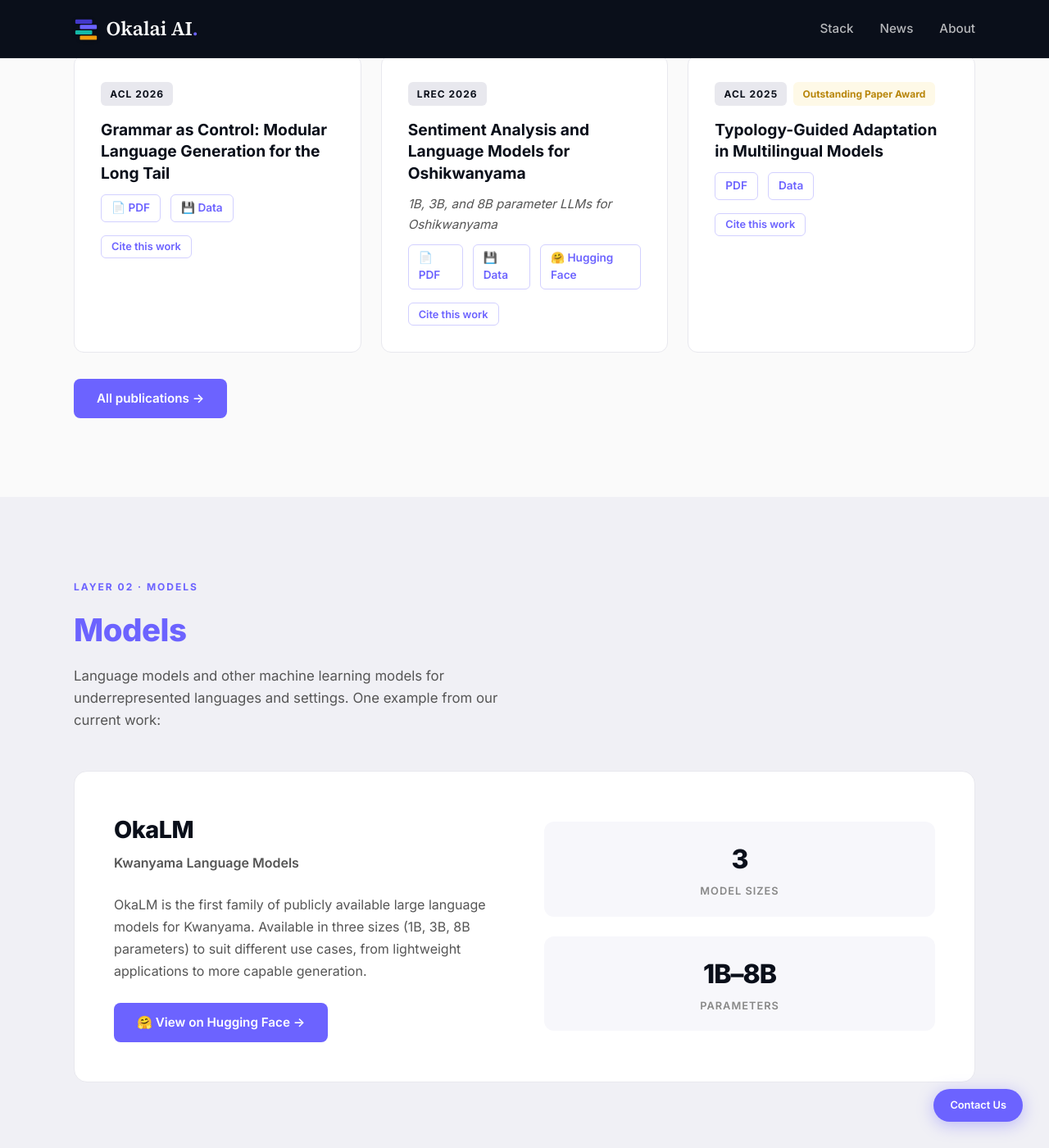
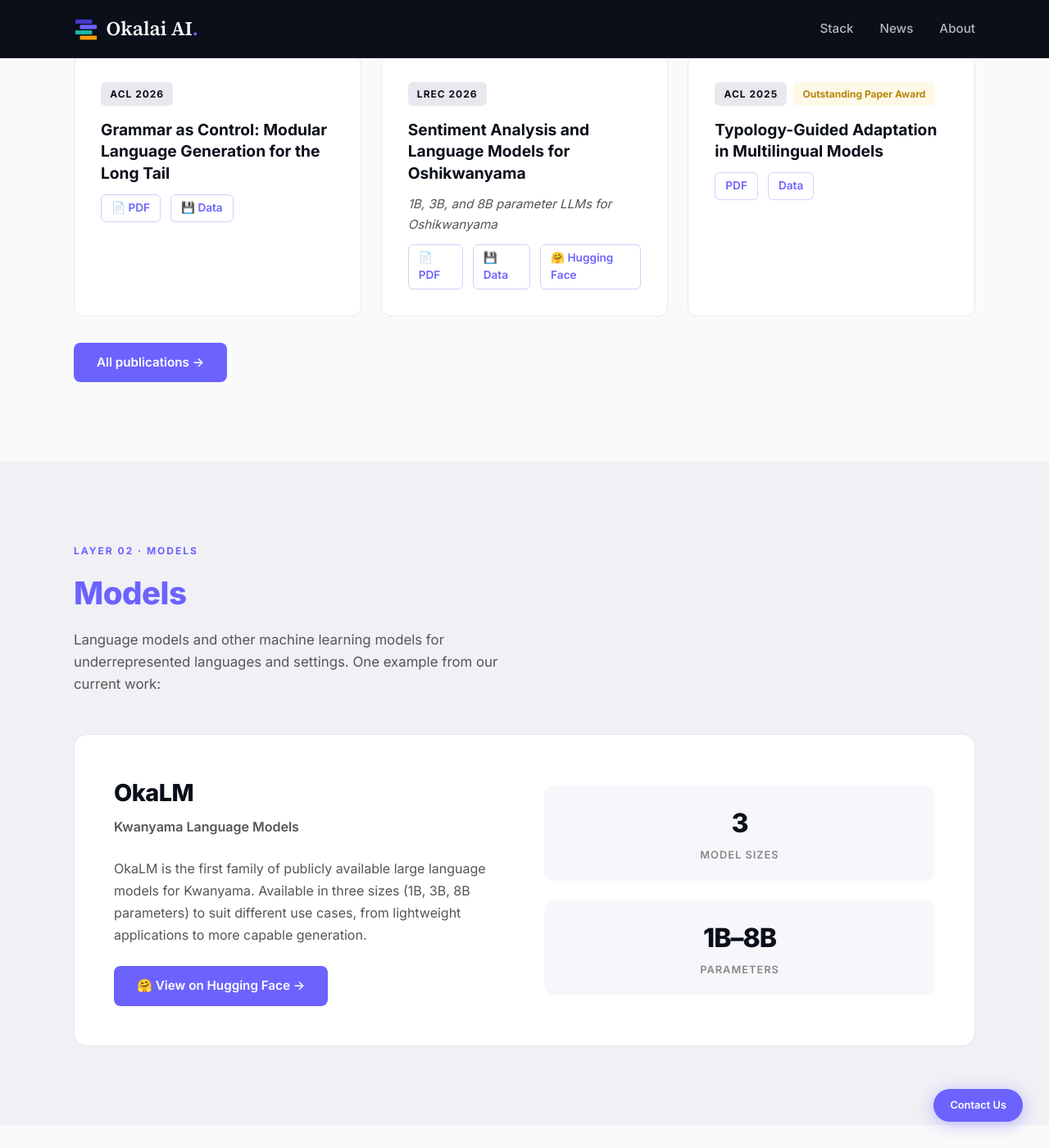
Before and after one commit to okalai-ai/okalai-site, a Jekyll site: the page built from index.md, in a window 1280 px wide and 1400 px high, scrolled down 2125 px. Shown: the whole window at 82% size. Built offline with Jekyll 4.4.1, drawn with Linux system fonts in a browser that asks for light colours.

Commit message:
Remove Namibia Minute in applications; simplify stack cards; strip cite blocks from publications

```diff
--- a/assets/css/style.css
+++ b/assets/css/style.css
@@ -674,47 +674,6 @@ a {
   padding: 0.5rem 0;
 }
 
-/* === Cite Block === */
-.cite-block {
-  margin-top: 1rem;
-}
-
-.btn-cite {
-  font-size: 0.8rem;
-  font-weight: 600;
-  color: #6c63ff;
-  background: none;
-  border: 1px solid rgba(108, 99, 255, 0.3);
-  padding: 0.35rem 0.75rem;
-  border-radius: 6px;
-  cursor: pointer;
-  font-family: inherit;
-  transition: all 0.2s;
-}
-
-.btn-cite:hover {
-  background: #6c63ff;
-  color: white;
-}
-
-.cite-bibtex {
-  display: none;
-  margin-top: 0.75rem;
-  padding: 1rem;
-  background: #f7f7fb;
-  border-radius: 8px;
-  font-size: 0.8rem;
-  line-height: 1.5;
-  overflow-x: auto;
-  white-space: pre;
-  color: #333;
-  border: 1px solid #e8e8ee;
-}
-
-.cite-bibtex.show {
-  display: block;
-}
-
 /* === Floating Feedback === */
 .floating-feedback {
   position: fixed;
--- a/index.md
+++ b/index.md
@@ -145,15 +145,6 @@ title: Home
           <a href="https://ndapa.us/assets/docs/papers/2026-acl-mtig.pdf" class="paper-link" target="_blank" rel="noopener">📄 PDF</a>
           <a href="https://github.com/okalai-ai/mtig" class="paper-link" target="_blank" rel="noopener">💾 Data</a>
         </div>
-        <div class="cite-block">
-          <button class="btn-cite" onclick="this.nextElementSibling.classList.toggle('show')">Cite this work</button>
-          <pre class="cite-bibtex">@inproceedings{nakashole2026grammar,
-  title={Grammar as Control: Modular Language Generation for the Long Tail},
-  author={Nakashole, Ndapa},
-  booktitle={Proceedings of ACL},
-  year={2026}
-}</pre>
-        </div>
       </div>
 
       <div class="paper-card" data-sr>
@@ -164,15 +155,6 @@ title: Home
           <a href="https://ndapa.us/assets/docs/papers/2026-lrec-oka.pdf" class="paper-link" target="_blank" rel="noopener">📄 PDF</a>
           <a href="https://github.com/okalai-ai/okaResource" class="paper-link" target="_blank" rel="noopener">💾 Data</a>
           <a href="https://huggingface.co/okalai-ai" class="paper-link" target="_blank" rel="noopener">🤗 Hugging Face</a>
-        </div>
-        <div class="cite-block">
-          <button class="btn-cite" onclick="this.nextElementSibling.classList.toggle('show')">Cite this work</button>
-          <pre class="cite-bibtex">@inproceedings{nakashole2026oshikwanyama,
-  title={Sentiment Analysis and Language Models for Oshikwanyama},
-  author={Nakashole, Ndapa},
-  booktitle={Proceedings of LREC},
-  year={2026}
-}</pre>
         </div>
       </div>
 
@@ -185,15 +167,6 @@ title: Home
         <div class="paper-links">
           <a href="https://ndapa.us/assets/docs/papers/2025-moi-acl.pdf" class="paper-link">PDF</a>
           <a href="https://github.com/okalai-ai/moimoe" class="paper-link">Data</a>
-        </div>
-        <div class="cite-block">
-          <button class="btn-cite" onclick="this.nextElementSibling.classList.toggle('show')">Cite this work</button>
-          <pre class="cite-bibtex">@inproceedings{nakashole2025typology,
-  title={Typology-Guided Adaptation in Multilingual Models},
-  author={Nakashole, Ndapa},
-  booktitle={Proceedings of ACL},
-  year={2025}
-}</pre>
         </div>
       </div>
     </div>
```
Also changed, not shown: research.md (+0 -27 lines).
